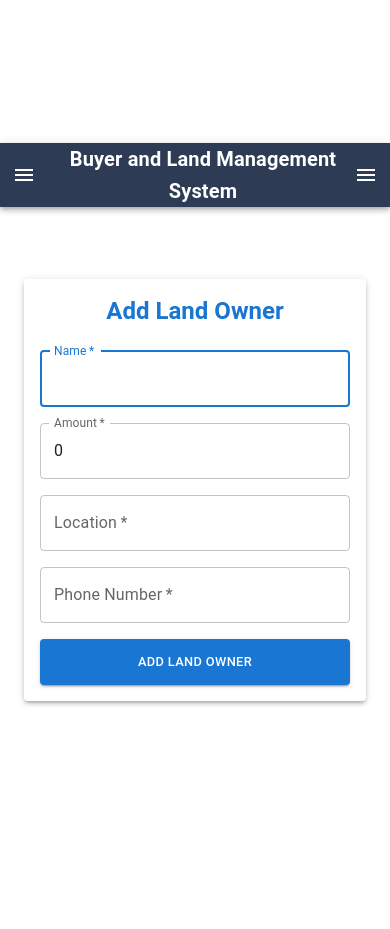
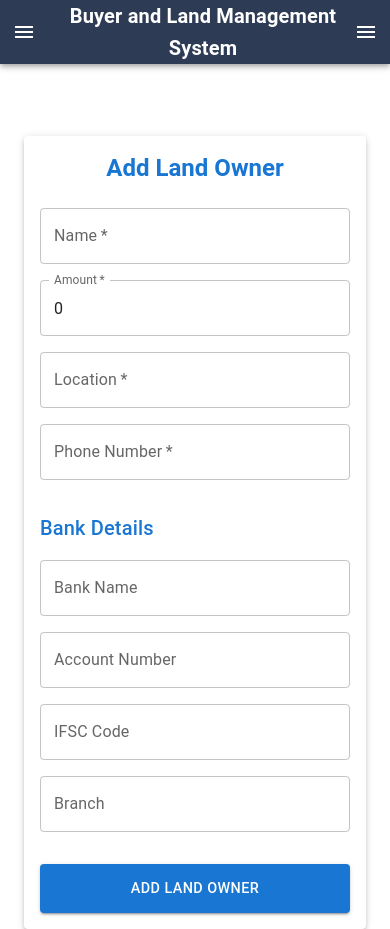
Before and after one commit to trendingvillain/DRM-FRONTEND, a React (Vite) app: page /landowner-form in a window 390 px wide. Before the commit the page ends 844 px from the top, so only its background shows below. Built offline with nearby package versions, Linux system fonts and the light colour scheme.

Commit message:
Enhance AddLandOwner with bank details fields
Added fields for bank details including bank name, account number, IFSC code, and branch to the AddLandOwner component.

```diff
--- a/src/components/LandOwner/AddLandOwner.tsx
+++ b/src/components/LandOwner/AddLandOwner.tsx
@@ -16,19 +16,24 @@ import API_BASE_URL from '../../config/apiConfig';
 const AddLandOwner: React.FC = () => {
   const theme = useTheme();
   const isMobile = useMediaQuery(theme.breakpoints.down('sm'));
-  const navigate = useNavigate(); // For navigation after adding the land owner
+  const navigate = useNavigate();
 
   const [name, setName] = useState('');
   const [amount, setAmount] = useState(0);
   const [location, setLocation] = useState('');
   const [phoneNumber, setPhoneNumber] = useState('');
   const [phoneError, setPhoneError] = useState('');
+  const [bankName, setBankName] = useState('');
+  const [accountNumber, setAccountNumber] = useState('');
+  const [ifscCode, setIfscCode] = useState('');
+  const [branch, setBranch] = useState('');
   const [loading, setLoading] = useState(false);
 
-  // Handle phone number validation
+  // Phone validation
   const handlePhoneChange = (e: React.ChangeEvent<HTMLInputElement>) => {
-    const input = e.target.value.replace(/\D/g, ''); // Remove non-numeric characters
-    if (input.length > 10) return; // Limit to 10 digits
+    const input = e.target.value.replace(/\D/g, '');
+
+    if (input.length > 10) return;
 
     setPhoneNumber(input);
 
@@ -39,21 +44,27 @@ const AddLandOwner: React.FC = () => {
     }
   };
 
-  // Handle form submission
   const handleSubmit = async (e: React.FormEvent) => {
     e.preventDefault();
-    if (phoneError) return; // Prevent submission if phone validation fails
+
+    if (phoneError) return;
 
     setLoading(true);
+
     try {
       await axios.post(`${API_BASE_URL}/api/land-owners`, {
         name,
         amount,
         location,
-        phoneNumber: `${phoneNumber}`, // Ensure +91 prefix
+        phoneNumber,
+        bank_name: bankName,
+        account_number: accountNumber,
+        ifsc_code: ifscCode,
+        branch,
       });
 
-      navigate(-1); // Redirect after success
+      navigate(-1);
+
     } catch (error) {
       console.error('Error adding land owner:', error);
     } finally {
@@ -97,19 +108,16 @@ const AddLandOwner: React.FC = () => {
         >
           <TextField
             label="Name"
-            variant="outlined"
             fullWidth
             value={name}
             onChange={(e) => setName(e.target.value)}
             required
-            autoFocus
           />
 
           <TextField
             label="Amount"
-            variant="outlined"
+            type="number"
             fullWidth
-            type="number"
             value={amount}
             onChange={(e) => setAmount(Number(e.target.value))}
             required
@@ -117,17 +125,14 @@ const AddLandOwner: React.FC = () => {
 
           <TextField
             label="Location"
-            variant="outlined"
             fullWidth
             value={location}
             onChange={(e) => setLocation(e.target.value)}
             required
           />
 
-          {/* Phone Number Input */}
           <TextField
             label="Phone Number"
-            variant="outlined"
             fullWidth
             value={phoneNumber}
             onChange={handlePhoneChange}
@@ -137,6 +142,43 @@ const AddLandOwner: React.FC = () => {
             inputProps={{ maxLength: 10 }}
           />
 
+          {/* Bank Details Section */}
+
+          <Typography
+            variant="h6"
+            sx={{ marginTop: 2, color: theme.palette.primary.main }}
+          >
+            Bank Details
+          </Typography>
+
+          <TextField
+            label="Bank Name"
+            fullWidth
+            value={bankName}
+            onChange={(e) => setBankName(e.target.value)}
+          />
+
+          <TextField
+            label="Account Number"
+            fullWidth
+            value={accountNumber}
+            onChange={(e) => setAccountNumber(e.target.value)}
+          />
+
+          <TextField
+            label="IFSC Code"
+            fullWidth
+            value={ifscCode}
+            onChange={(e) => setIfscCode(e.target.value)}
+          />
+
+          <TextField
+            label="Branch"
+            fullWidth
+            value={branch}
+            onChange={(e) => setBranch(e.target.value)}
+          />
+
           <Button
             variant="contained"
             color="primary"
@@ -144,7 +186,8 @@ const AddLandOwner: React.FC = () => {
             disabled={loading}
             sx={{
               padding: isMobile ? 1.5 : 2,
-              fontSize: isMobile ? '0.8rem' : '1rem',
+              fontSize: isMobile ? '0.9rem' : '1rem',
+              marginTop: 2,
             }}
           >
             {loading ? 'Adding...' : 'Add Land Owner'}
```
